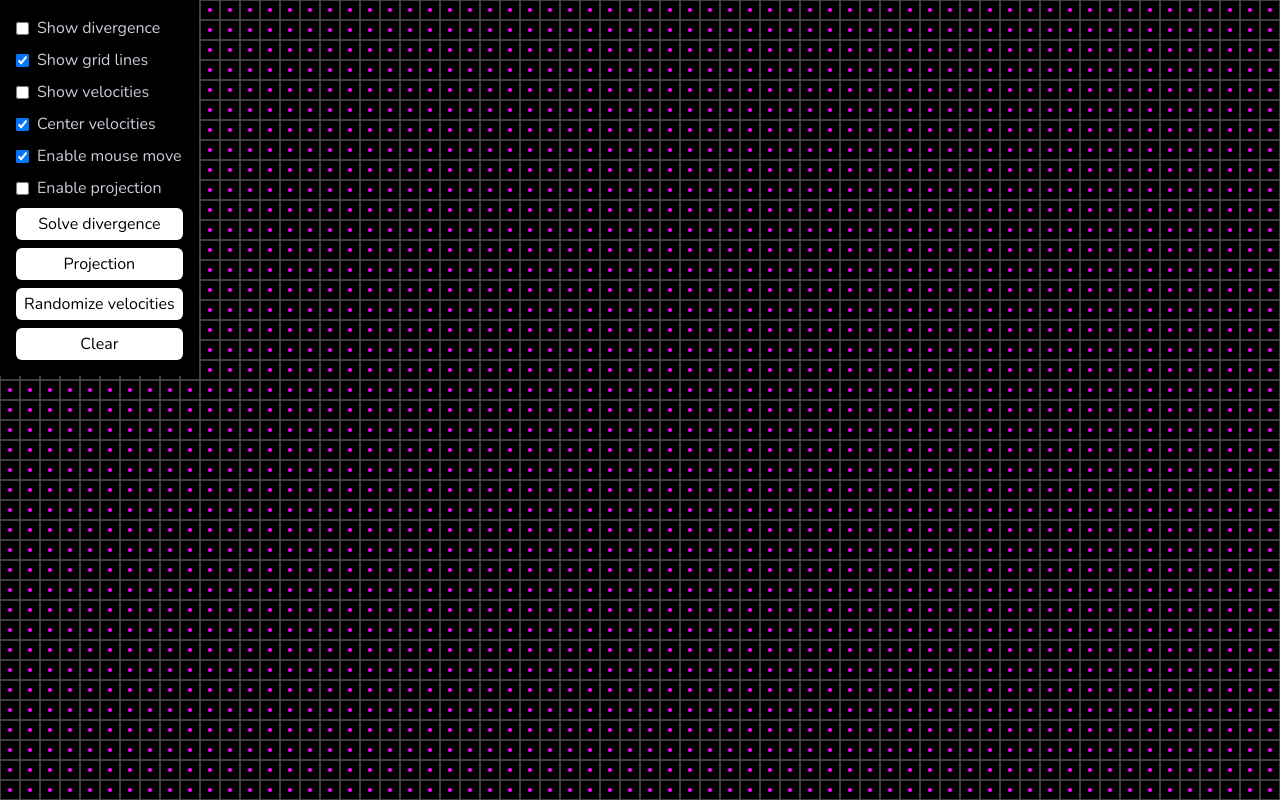
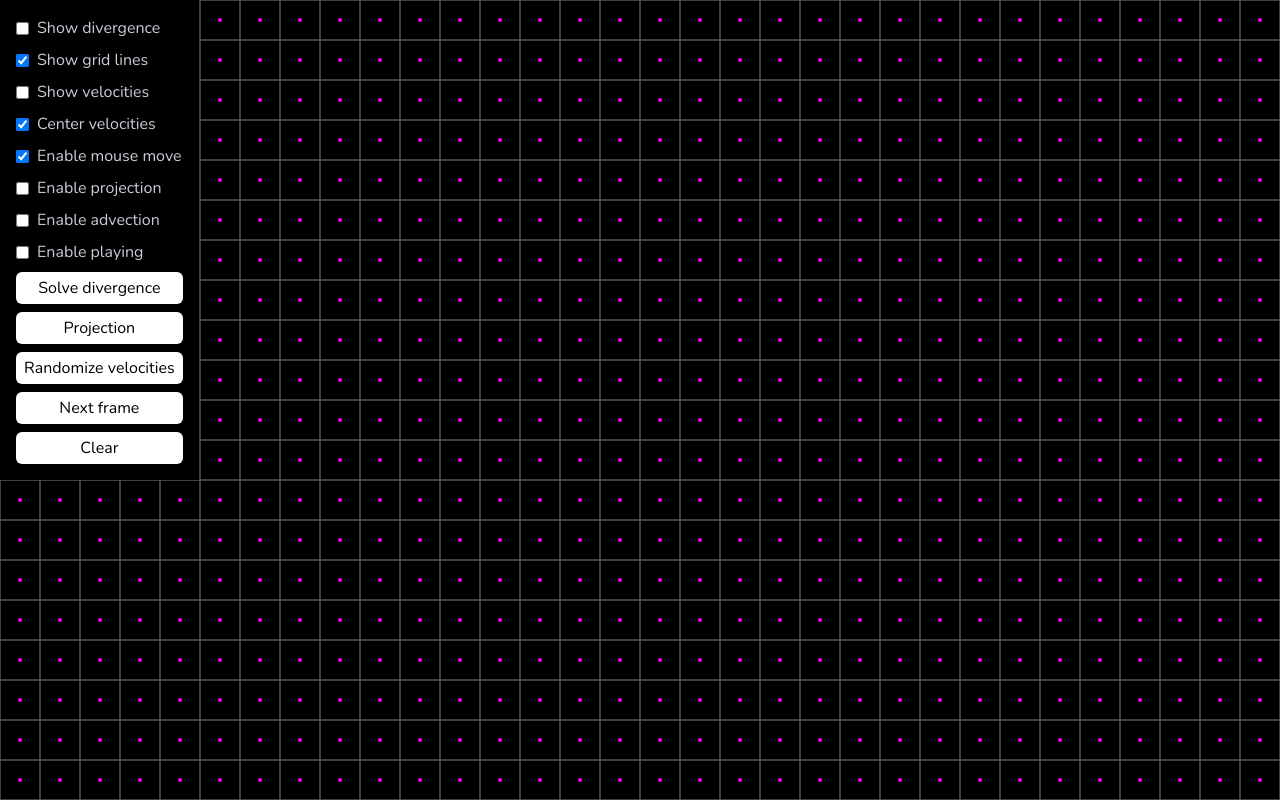
Before and after one commit to mingli202/portfolio, a React (Vite) app: page / in a window 1280 px wide. Shown: the top 800 px of the page. Built offline with nearby package versions, Linux system fonts and the light colour scheme.

Commit message:
playing state

```diff
--- a/src/components/fluid-simulation/FluidSimulation.tsx
+++ b/src/components/fluid-simulation/FluidSimulation.tsx
@@ -5,35 +5,16 @@ import HelperMenu from "./HelperMenu";
 
 export function FluidSimulation() {
   const canvas = useRef<HTMLCanvasElement>(null!);
-  const start = useRef<DOMHighResTimeStamp>(0);
-
   const [scene, setScene] = useState<Scene>();
 
   useEffect(() => {
     canvas.current.width = window.innerWidth;
     canvas.current.height = window.innerHeight;
 
-    const fluid = new Fluid(canvas.current);
+    const fluid = new Fluid(canvas.current, 20);
     const scene = new Scene(canvas.current, fluid);
 
-    function update(now: DOMHighResTimeStamp) {
-      const delta = now - start.current;
-
-      let t = Math.max(fluid.deltaT * 1000 - delta, 0);
-
-      // setTimeout(() => {
-      start.current = now;
-      fluid.simulate();
-      // scene.draw();
-
-      scene.drawVelocities();
-      scene.drawGridLines();
-      requestAnimationFrame(update);
-      // }, t);
-    }
-
-    // update(0);
-    scene.drawHelperData();
+    scene.drawNextFrame();
 
     setScene(scene);
   }, []);
--- a/src/components/fluid-simulation/HelperMenu.tsx
+++ b/src/components/fluid-simulation/HelperMenu.tsx
@@ -1,4 +1,4 @@
-import type { HTMLAttributes } from "react";
+import { type HTMLAttributes } from "react";
 import cn from "../../lib/cn";
 import type { Scene } from "./scene";
 
@@ -14,7 +14,7 @@ export default function HelperMenu({ scene }: Props) {
           defaultChecked={scene.showDivergence}
           onChange={(e) => {
             scene.showDivergence = !scene.showDivergence;
-            scene.drawHelperData();
+            scene.drawNextFrame();
             e.currentTarget.checked = scene.showDivergence;
           }}
         />
@@ -26,7 +26,7 @@ export default function HelperMenu({ scene }: Props) {
           defaultChecked={scene.showGridLines}
           onChange={(e) => {
             scene.showGridLines = !scene.showGridLines;
-            scene.drawHelperData();
+            scene.drawNextFrame();
             e.target.checked = scene.showGridLines;
           }}
         />
@@ -38,7 +38,7 @@ export default function HelperMenu({ scene }: Props) {
           defaultChecked={scene.showVelocities}
           onChange={(e) => {
             scene.showVelocities = !scene.showVelocities;
-            scene.drawHelperData();
+            scene.drawNextFrame();
             e.target.checked = scene.showVelocities;
           }}
         />
@@ -50,7 +50,7 @@ export default function HelperMenu({ scene }: Props) {
           defaultChecked={scene.showCenterVelocities}
           onChange={(e) => {
             scene.showCenterVelocities = !scene.showCenterVelocities;
-            scene.drawHelperData();
+            scene.drawNextFrame();
             e.target.checked = scene.showCenterVelocities;
           }}
         />
@@ -78,6 +78,30 @@ export default function HelperMenu({ scene }: Props) {
         />
         Enable projection
       </label>
+      <label className="flex items-center gap-2">
+        <input
+          type="checkbox"
+          defaultChecked={scene.enableAdvection}
+          onChange={(e) => {
+            scene.enableAdvection = !scene.enableAdvection;
+            e.target.checked = scene.enableAdvection;
+          }}
+        />
+        Enable advection
+      </label>
+      <label className="flex items-center gap-2">
+        <input
+          type="checkbox"
+          defaultChecked={scene.enablePlaying}
+          onChange={(e) => {
+            scene.enablePlaying = !scene.enablePlaying;
+            e.target.checked = scene.enablePlaying;
+
+            requestAnimationFrame(scene.play.bind(scene));
+          }}
+        />
+        Enable playing
+      </label>
       <Button
         onClick={() => {
           scene.runSolveDivergenceAll();
@@ -101,6 +125,13 @@ export default function HelperMenu({ scene }: Props) {
       </Button>
       <Button
         onClick={() => {
+          scene.drawNextFrame();
+        }}
+      >
+        Next frame
+      </Button>
+      <Button
+        onClick={() => {
           scene.clear();
         }}
       >
@@ -117,7 +148,10 @@ function Button({
 }: { children: React.ReactNode } & HTMLAttributes<HTMLButtonElement>) {
   return (
     <button
-      className={cn("rounded-md bg-white px-2 py-1 text-black", className)}
+      className={cn(
+        "rounded-md bg-white px-2 py-1 text-black hover:bg-gray-300 active:bg-gray-500",
+        className,
+      )}
       {...props}
     >
       {children}
--- a/src/components/fluid-simulation/fluid.ts
+++ b/src/components/fluid-simulation/fluid.ts
@@ -103,16 +103,7 @@ export class Fluid {
   public simulate() {
     // this.applyExternalForces();
     this.projection();
-
-    this.nextV = this.v;
-    this.nextU = this.u;
-    this.nextS = this.s;
-
     this.advection();
-
-    this.v = this.nextV;
-    this.u = this.nextU;
-    this.s = this.nextS;
   }
 
   private applyExternalForces() {
@@ -170,7 +161,11 @@ export class Fluid {
     );
   }
 
-  private advection() {
+  public advection() {
+    this.nextV = this.v;
+    this.nextU = this.u;
+    this.nextS = this.s;
+
     this.b.forEach((value, i, k) => {
       if (value === 0) {
         return;
@@ -181,6 +176,10 @@ export class Fluid {
 
       this.advectS(i, k);
     });
+
+    this.v = this.nextV;
+    this.u = this.nextU;
+    this.s = this.nextS;
   }
 
   private getNeighborsAverage(i: number, k: number, field: Field) {
@@ -231,7 +230,7 @@ export class Fluid {
     const previousX = x - u * this.deltaT;
     const previousY = y - vAvg * this.deltaT;
 
-    this.nextU.set(i, k, this.interpolate(previousX, previousY, Field.V));
+    this.nextU.set(i, k, this.interpolate(previousX, previousY, Field.U));
   }
 
   private advectV(i: number, k: number) {
@@ -248,7 +247,7 @@ export class Fluid {
     const previousX = x - uAvg * this.deltaT;
     const previousY = y - v * this.deltaT;
 
-    this.nextV.set(i, k, this.interpolate(previousX, previousY, Field.U));
+    this.nextV.set(i, k, this.interpolate(previousX, previousY, Field.V));
   }
 
   private advectS(i: number, k: number) {
--- a/src/components/fluid-simulation/scene.ts
+++ b/src/components/fluid-simulation/scene.ts
@@ -11,6 +11,8 @@ export class Scene {
 
   enableMouseMove: boolean = false;
   enableProjection: boolean = false;
+  enableAdvection: boolean = false;
+  enablePlaying: boolean = false;
 
   velocityMultiplier: number = 20;
   lastMousePosition: [number, number] = [-1, -1];
@@ -19,6 +21,8 @@ export class Scene {
 
   radius: number = 2;
   lineWidth: number = 1;
+
+  start: DOMHighResTimeStamp = 0;
 
   constructor(canvas: HTMLCanvasElement, fluid: Fluid) {
     this.canvas = canvas;
@@ -34,6 +38,24 @@ export class Scene {
     });
 
     this.addMouseMove();
+  }
+
+  public play(now: DOMHighResTimeStamp) {
+    if (!this.enablePlaying) {
+      return;
+    }
+    console.log("play");
+
+    const delta = now - this.start;
+
+    let t = Math.max(this.fluid.deltaT * 1000 - delta, 0);
+
+    setTimeout(() => {
+      this.start = now;
+      this.drawNextFrame();
+
+      requestAnimationFrame(this.play.bind(this));
+    }, t);
   }
 
   public draw() {
@@ -70,9 +92,10 @@ export class Scene {
     );
   }
 
-  public drawHelperData(): void {
+  public drawNextFrame(): void {
     this.clearHelperData();
     if (this.enableProjection) this.fluid.projection();
+    if (this.enableAdvection) this.fluid.advection();
     if (this.showDivergence) this.drawDivergence();
     if (this.showVelocities) this.drawVelocities();
     if (this.showCenterVelocities) this.drawCenterVelocities();
@@ -149,7 +172,7 @@ export class Scene {
       this.fluid.v.set(x, y, 4 * Math.random() - 2);
       this.fluid.u.set(x, y, 4 * Math.random() - 2);
     });
-    this.drawHelperData();
+    this.drawNextFrame();
   }
 
   public drawDivergence(): void {
@@ -182,20 +205,20 @@ export class Scene {
           break;
         }
       }
-      this.drawHelperData();
+      this.drawNextFrame();
     });
   }
 
   public runSolveDivergenceAll() {
     console.log("solve divergence all");
     this.fluid.solveDivergenceAll();
-    this.drawHelperData();
+    this.drawNextFrame();
   }
 
   public runProjection() {
     console.log("solve divergence all");
     this.fluid.projection();
-    this.drawHelperData();
+    this.drawNextFrame();
   }
 
   public drawCenterVelocities() {
@@ -283,11 +306,11 @@ export class Scene {
     this.fluid.v.set(x - 1, y - 1, (deltaY / norm) * 0.5);
     this.fluid.u.set(x - 1, y + 1, (deltaX / norm) * 0.5);
 
-    this.drawHelperData();
+    this.drawNextFrame();
   }
 
   public clear() {
     this.fluid.clear();
-    this.drawHelperData();
+    this.drawNextFrame();
   }
 }
```
